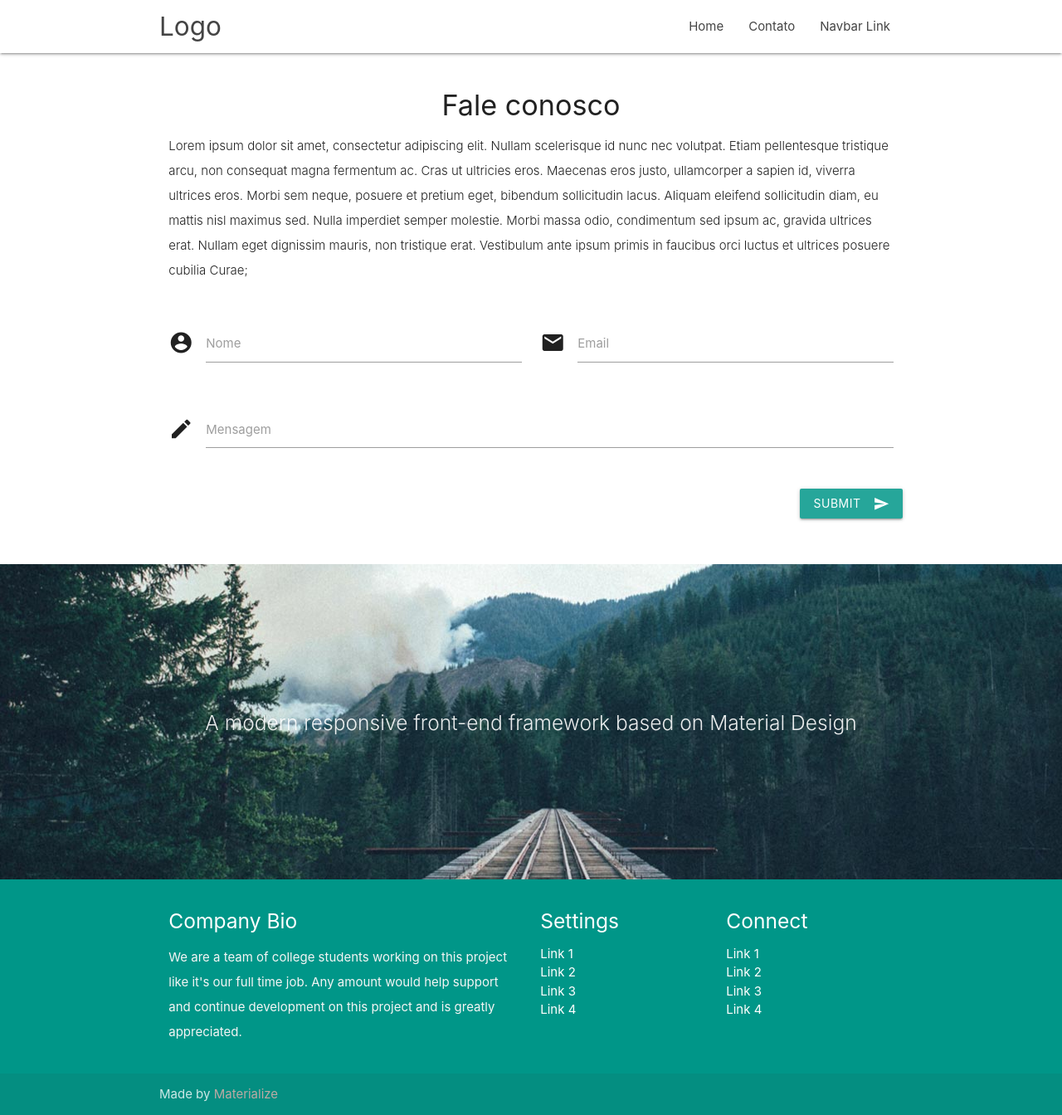
After one commit to tiagocordeiro/dj-cloudinary-template, a Django app: page /contato/ in a window 1280 px wide. The commit adds this page. Shown: the whole page at 83% size. Run offline with Django 3.2, Linux system fonts and the light colour scheme; some libraries are stand-ins or nearby versions.

Commit message:
Adiciona contato

```diff
--- /dev/null
+++ b/landingpage/templates/contato.html
@@ -0,0 +1,82 @@
+{% load static %}
+
+<!DOCTYPE html>
+<html lang="en">
+<head>
+  <meta http-equiv="Content-Type" content="text/html; charset=UTF-8"/>
+  <meta name="viewport" content="width=device-width, initial-scale=1"/>
+  <title>Parallax Template - Materialize</title>
+
+  <!-- CSS  -->
+  <link href="https://fonts.googleapis.com/icon?family=Material+Icons" rel="stylesheet">
+  <link href="{% static "css/materialize.css" %}" type="text/css" rel="stylesheet" media="screen,projection"/>
+  <link href="{% static "css/style.css" %}" type="text/css" rel="stylesheet" media="screen,projection"/>
+</head>
+<body>
+
+  {% include "navmenu.html" %}
+
+  <div class="container">
+    <div class="section">
+
+      <div class="row">
+        <div class="col s12 center">
+          <h3><i class="mdi-content-send brown-text"></i></h3>
+          <h4>Fale conosco</h4>
+          <p class="left-align light">Lorem ipsum dolor sit amet, consectetur adipiscing elit. Nullam scelerisque id nunc nec volutpat. Etiam pellentesque tristique arcu, non consequat magna fermentum ac. Cras ut ultricies eros. Maecenas eros justo, ullamcorper a sapien id, viverra ultrices eros. Morbi sem neque, posuere et pretium eget, bibendum sollicitudin lacus. Aliquam eleifend sollicitudin diam, eu mattis nisl maximus sed. Nulla imperdiet semper molestie. Morbi massa odio, condimentum sed ipsum ac, gravida ultrices erat. Nullam eget dignissim mauris, non tristique erat. Vestibulum ante ipsum primis in faucibus orci luctus et ultrices posuere cubilia Curae;</p>
+        </div>
+      </div>
+
+      <div class="row">
+        <form class="col s12">
+          <div class="row">
+            <div class="input-field col s6">
+              <i class="material-icons prefix">account_circle</i>
+              <input id="name" type="text" class="validate">
+              <label for="name">Nome</label>
+            </div>
+            <div class="input-field col s6">
+              <i class="material-icons prefix">email</i>
+              <input id="email" type="email" class="validate">
+              <label for="email">Email</label>
+            </div>
+          </div>
+          <div class="row">
+            <div class="input-field col s12">
+              <i class="material-icons prefix">mode_edit</i>
+              <textarea id="mensagem" class="materialize-textarea"></textarea>
+              <label for="mensagem">Mensagem</label>
+            </div>
+          </div>
+          <div class="row">
+            <button class="btn waves-effect waves-light right" type="submit" name="action">Submit
+              <i class="material-icons right">send</i>
+            </button>
+          </div>
+        </form>
+      </div>
+
+    </div>
+  </div>
+
+
+  <div class="parallax-container valign-wrapper">
+    <div class="section no-pad-bot">
+      <div class="container">
+        <div class="row center">
+          <h5 class="header col s12 light">A modern responsive front-end framework based on Material Design</h5>
+        </div>
+      </div>
+    </div>
+    <div class="parallax"><img src="{% static "images/background3.jpg" %}" alt="Unsplashed background img 3"></div>
+  </div>
+
+  {% include "footer.html" %}
+
+  <!--  Scripts-->
+  <script src="https://code.jquery.com/jquery-2.1.1.min.js"></script>
+  <script src="{% static "js/materialize.js" %}"></script>
+  <script src="{% static "js/init.js" %}"></script>
+
+  </body>
+</html>
--- a/landingpage/templates/navmenu.html
+++ b/landingpage/templates/navmenu.html
@@ -1,17 +1,19 @@
+<div class="navbar-fixed">
   <nav class="white" role="navigation">
     <div class="nav-wrapper container">
       <a id="logo-container" href="#" class="brand-logo">Logo</a>
       <ul class="right hide-on-med-and-down">
-      <li><a href="#">Navbar Link</a></li>
-      <li><a href="#">Navbar Link</a></li>
+        <li><a href="{% url 'home' %}">Home</a></li>
+        <li><a href="{% url 'contato' %}">Contato</a></li>
         <li><a href="#">Navbar Link</a></li>
       </ul>
 
       <ul id="nav-mobile" class="sidenav">
-      <li><a href="#">Navbar Link</a></li>
-      <li><a href="#">Navbar Link</a></li>
+        <li><a href="{% url 'home' %}">Home</a></li>
+        <li><a href="{% url 'contato' %}">Contato</a></li>
         <li><a href="#">Navbar Link</a></li>
       </ul>
       <a href="#" data-target="nav-mobile" class="sidenav-trigger"><i class="material-icons">menu</i></a>
     </div>
   </nav>
+</div>
--- a/landingpage/urls.py
+++ b/landingpage/urls.py
@@ -3,5 +3,6 @@ from django.urls import path
 from . import views
 
 urlpatterns = [
-    path('', views.index),
+    path('', views.index, name='home'),
+    path('contato/', views.contato, name='contato'),
 ]
--- a/landingpage/views.py
+++ b/landingpage/views.py
@@ -1,4 +1,9 @@
 from django.shortcuts import render
+
 
 def index(request):
     return render(request, 'index.html')
+
+
+def contato(request):
+    return render(request, 'contato.html')
```
Lines whose indentation alone changed are shown as unchanged.
